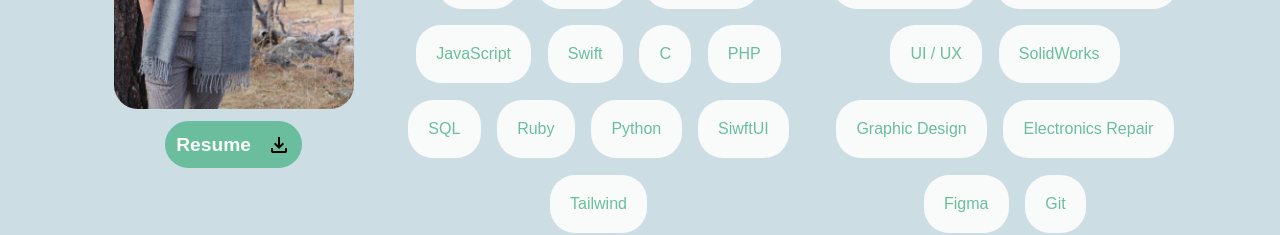
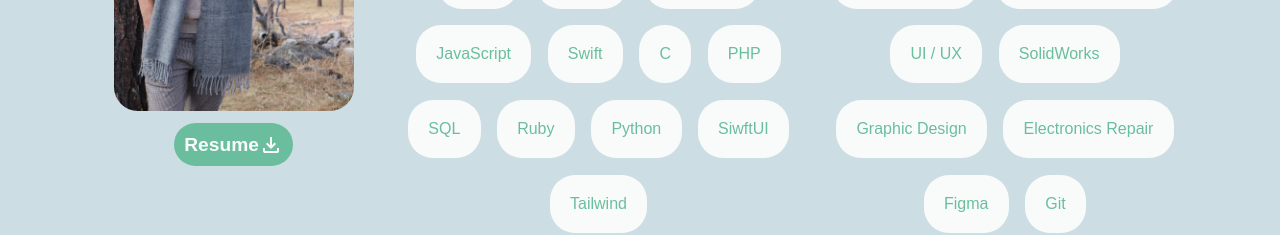
Before and after one commit to jackcdavey/PersonalWebsite, a React (Create React App) app: page / in a window 1280 px wide. Shown: the part 1340-1575 px from the top of the page. Built offline with nearby package versions, Linux system fonts and the light colour scheme; a web font is replaced by a local one.

Commit message:
Updated download icon to match theme colors

```diff
--- a/src/components/AboutMe.tsx
+++ b/src/components/AboutMe.tsx
@@ -17,6 +17,7 @@ import {
 	ResumeDownload,
 	ProjectLink,
 	ProfileImage,
+	GraphicPath,
 } from "../styles/stylesheet.js"
 
 const containerVariants = {
@@ -61,13 +62,9 @@ export default function AboutMe() {
 					<ProjectLink href={resume} download={"resume.png"}>
 						<ResumeDownload>
 							Resume
-							<img
-								src={DownloadLogo}
-								alt="download"
-								style={{
-									marginLeft: "1rem",
-								}}
-							/>
+							<svg xmlns="http://www.w3.org/2000/svg" height="24" viewBox="0 -960 960 960" width="24">
+								<GraphicPath d="M480-320 280-520l56-58 104 104v-326h80v326l104-104 56 58-200 200ZM240-160q-33 0-56.5-23.5T160-240v-120h80v120h480v-120h80v120q0 33-23.5 56.5T720-160H240Z" />
+							</svg>
 
 
 
--- a/src/components/Projects.tsx
+++ b/src/components/Projects.tsx
@@ -1,5 +1,5 @@
 import AnimatedTitle from "../hooks/revealText"
-import { SectionRow, SectionTitle, ProjectCard, ProjectTitle, ProjectGraphic, ProjectGraphicPath, ProjectLink, TransparentSectionWrap, ProjectDescription, ProjectCategoryChip, ProjRowLeft, ProjRowRight } from "../styles/stylesheet.js"
+import { SectionRow, SectionTitle, ProjectCard, ProjectTitle, ProjectGraphic, GraphicPath, ProjectLink, TransparentSectionWrap, ProjectDescription, ProjectCategoryChip, ProjRowLeft, ProjRowRight } from "../styles/stylesheet.js"
 
 // var tinycolor = require("tinycolor2")
 
@@ -129,7 +129,7 @@ export default function Projects() {
 								<ProjectCard>
 									{project.graphic &&
 										<ProjectGraphic>
-											<ProjectGraphicPath d={project.svgPath} />
+											<GraphicPath d={project.svgPath} />
 										</ProjectGraphic>
 									}
 									<ProjectTitle>
--- a/src/styles/stylesheet.js
+++ b/src/styles/stylesheet.js
@@ -197,6 +197,8 @@ export const ResumeDownload = styled.div`
 	}
 `
 
+
+
 export const FramerContainer = styled.div`
 	height: 100vh;
 	width: 100vw;
@@ -264,7 +266,7 @@ export const ProjectGraphic = styled.svg`
 	margin-left: 65%;
 	`
 
-export const ProjectGraphicPath = styled.path`
+export const GraphicPath = styled.path`
 	fill: ${COLORS.lightShade};
 	`
 
```
